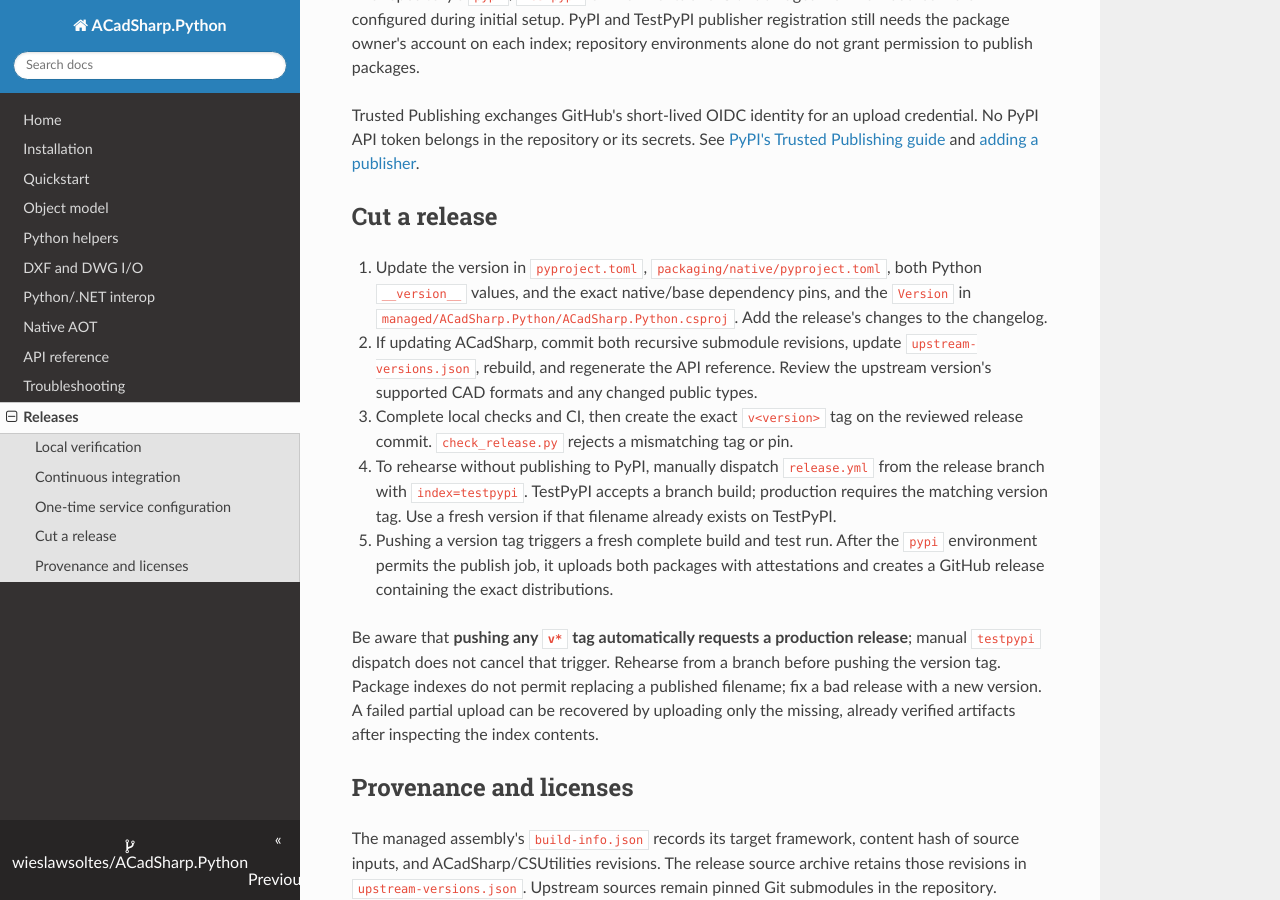
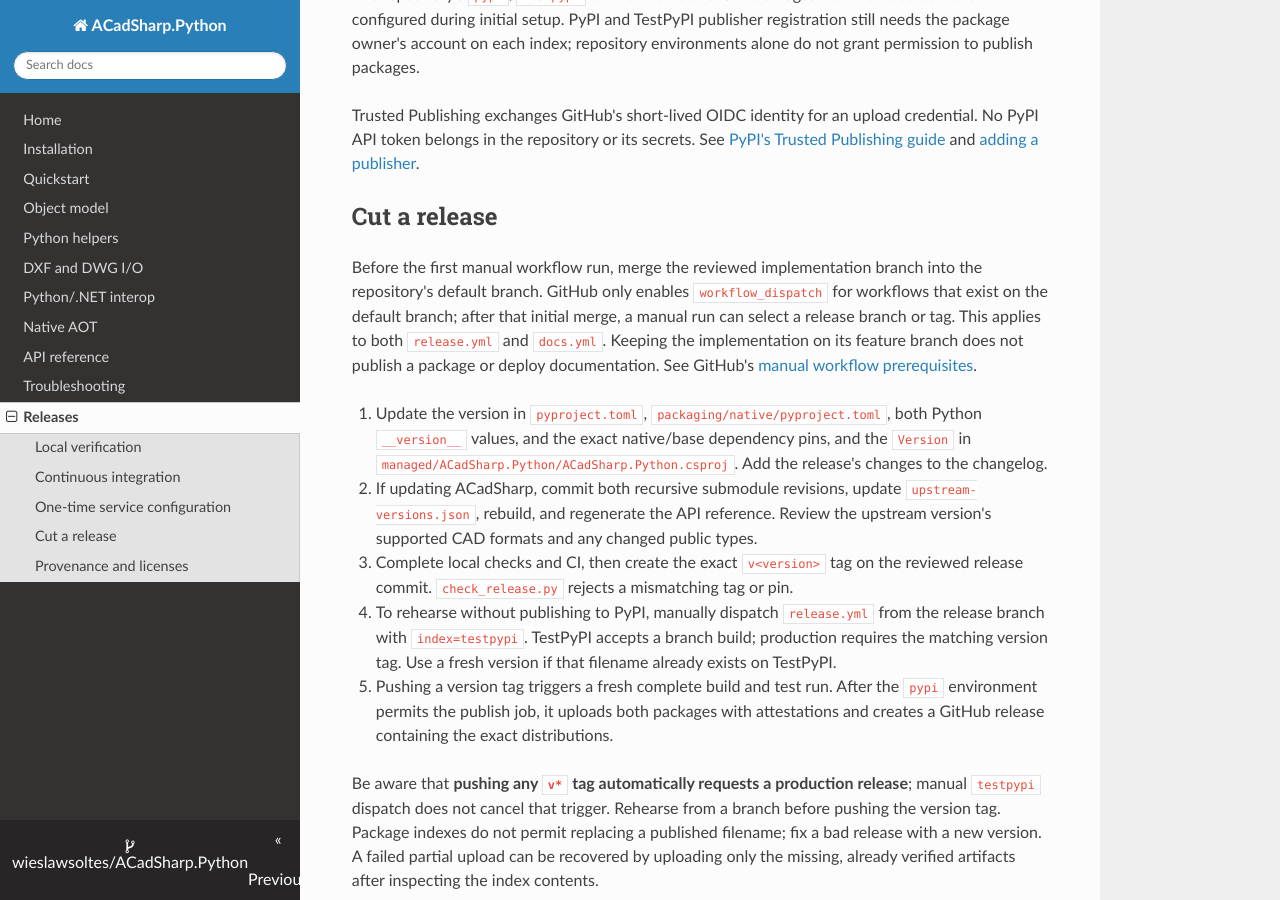
Before and after one commit to wieslawsoltes/ACadSharp.Python, an MkDocs documentation site: the page built from docs/releasing.md, in a window 1280 px wide and 900 px high, scrolled down 2022 px. Built offline with MkDocs 1.6.1, drawn with Linux system fonts in a browser that asks for light colours; nearby versions of some CDN libraries.

Commit message:
docs: explain first-release workflow activation on default branch

```diff
--- a/docs/releasing.md
+++ b/docs/releasing.md
@@ -97,6 +97,14 @@ and [adding a publisher](https://docs.pypi.org/trusted-publishers/adding-a-publi
 
 ## Cut a release
 
+Before the first manual workflow run, merge the reviewed implementation branch
+into the repository's default branch. GitHub only enables `workflow_dispatch`
+for workflows that exist on the default branch; after that initial merge, a
+manual run can select a release branch or tag. This applies to both `release.yml`
+and `docs.yml`. Keeping the implementation on its feature branch does not
+publish a package or deploy documentation.
+See GitHub's [manual workflow prerequisites](https://docs.github.com/en/actions/how-tos/manage-workflow-runs/manually-run-a-workflow).
+
 1. Update the version in `pyproject.toml`,
    `packaging/native/pyproject.toml`, both Python `__version__` values, and the
    exact native/base dependency pins, and the `Version` in
```
